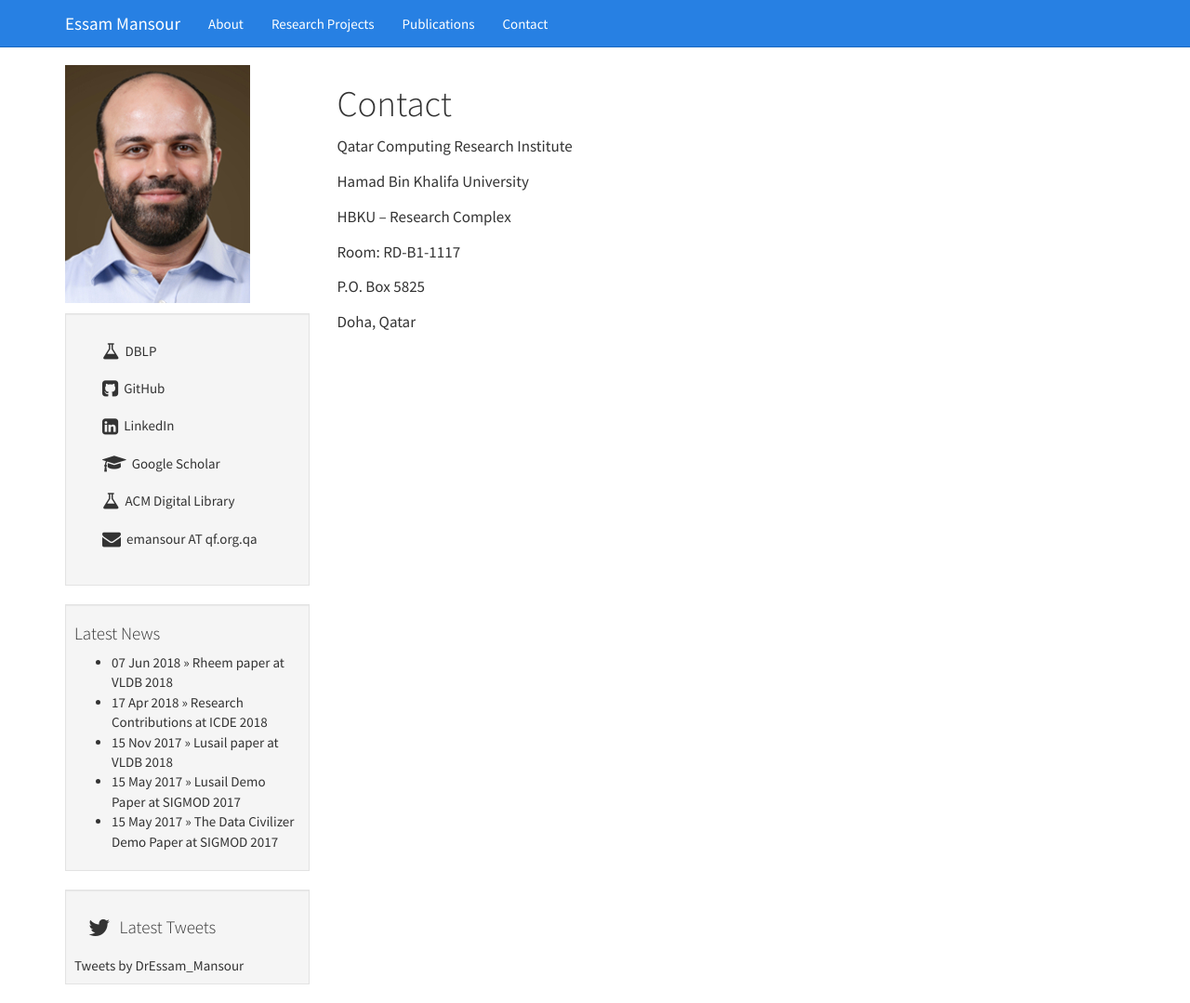
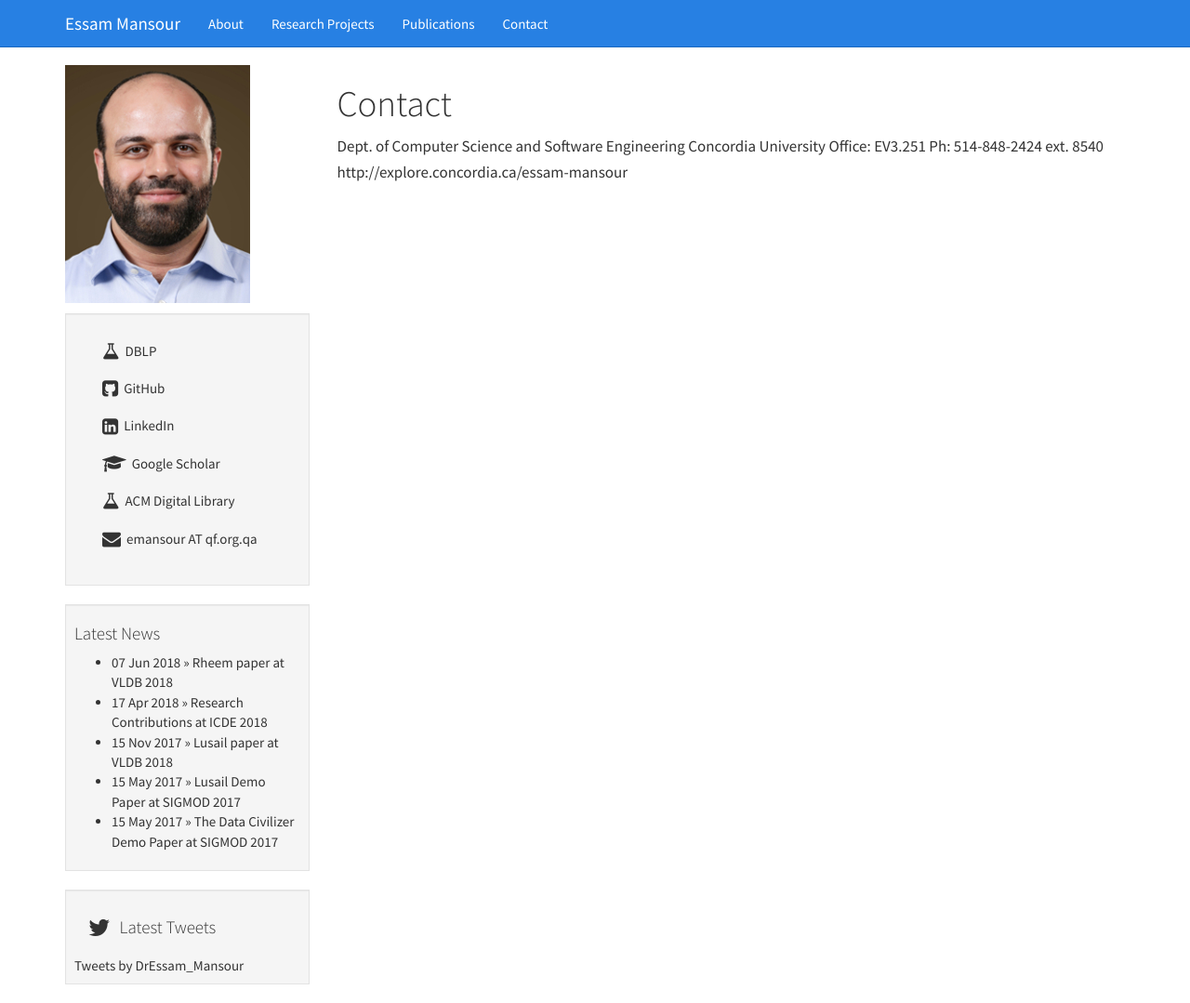
Before and after one commit to mansoure/mansoure.github.io, a Jekyll site: the page built from contact/index.md, in a window 1280 px wide and 1079 px high. Shown: the whole window at 93% size. Built offline with Jekyll 4.4.1, drawn with Linux system fonts in a browser that asks for light colours; comment, search, counter and statistics services are not loaded.

Commit message:
Update index.md

```diff
--- a/contact/index.md
+++ b/contact/index.md
@@ -5,14 +5,8 @@ title: Contact
 
 # Contact
 
-Qatar Computing Research Institute
-
-Hamad Bin Khalifa University
-
-HBKU – Research Complex
-
-Room: RD-B1-1117
-
-P.O. Box 5825
-
-Doha, Qatar
+Dept. of Computer Science and Software Engineering
+Concordia University
+Office: EV3.251
+Ph: 514-848-2424 ext. 8540
+http://explore.concordia.ca/essam-mansour
```
